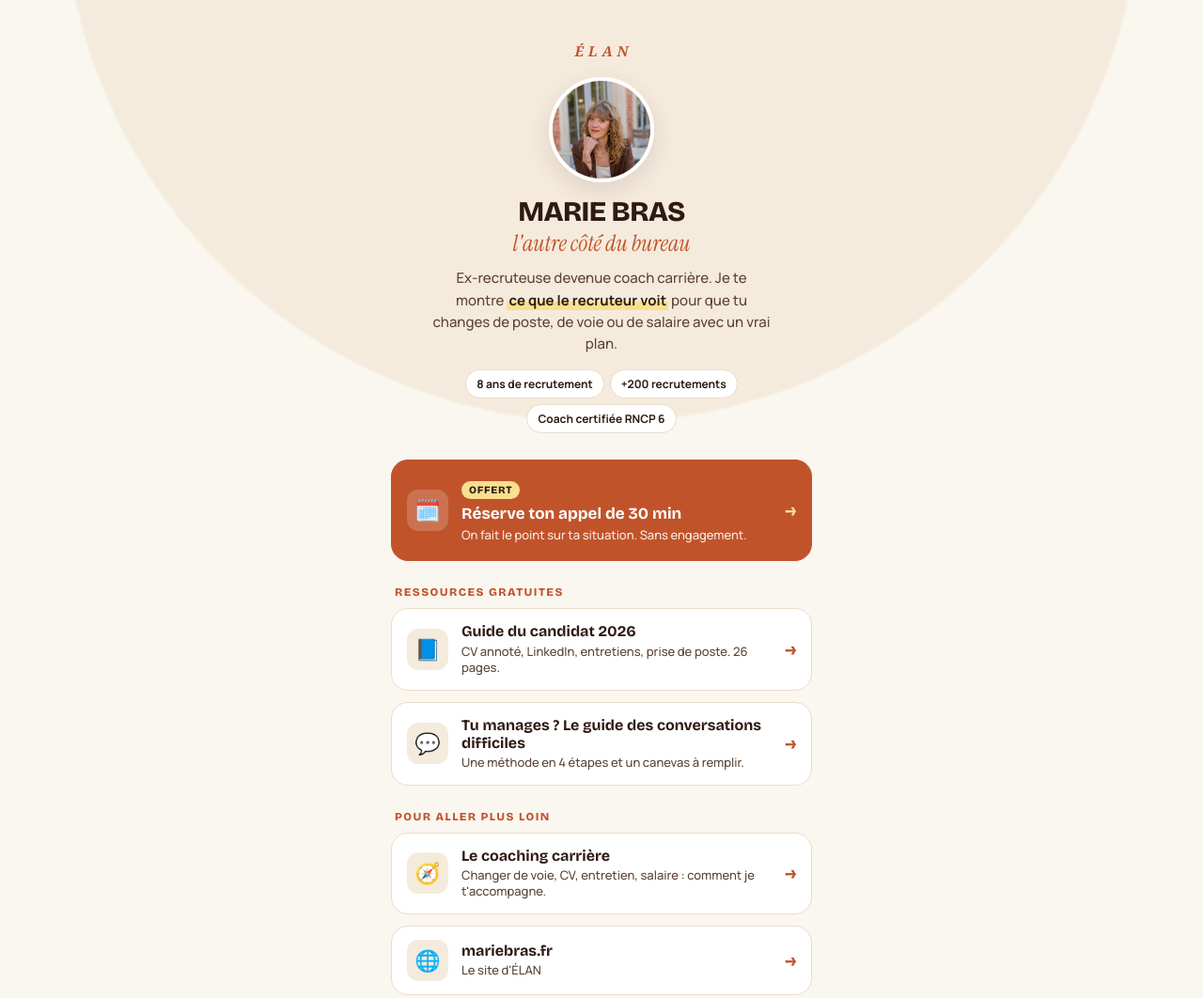
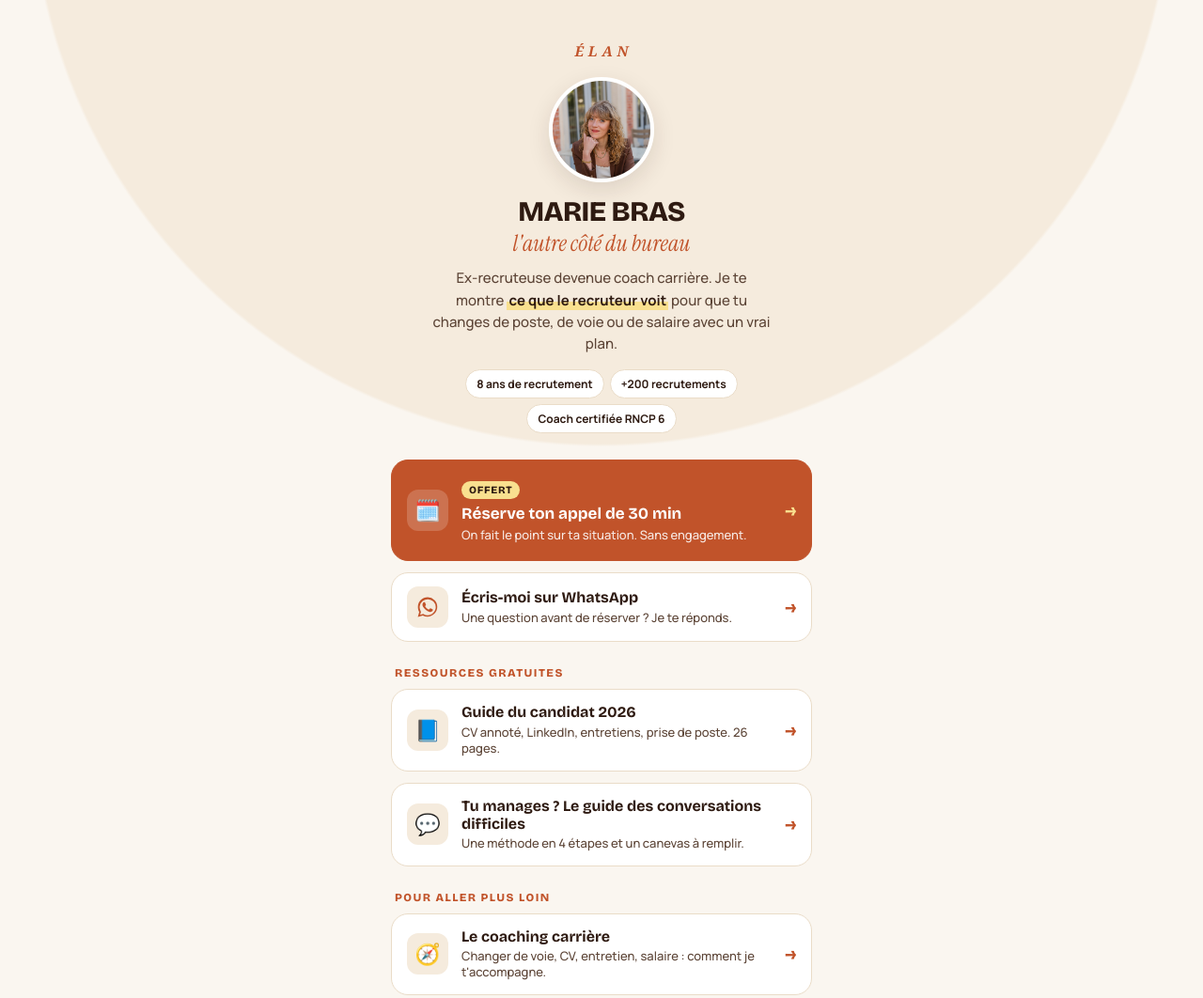
Before and after one commit to mariebrs08-1996/elan-site, a plain HTML site: page liens.html in a window 1280 px wide. Shown: the top 1062 px of the page at 94% size. Drawn offline with nearby package versions, Linux system fonts and the light colour scheme; a web font is replaced by a local one.

Commit message:
Page de liens : bouton WhatsApp

```diff
--- a/liens.html
+++ b/liens.html
@@ -56,6 +56,7 @@ h1{font-family:var(--title);font-weight:800;font-size:30px;letter-spacing:-.02em
 .link.main .txt b{font-size:17px}
 .link.main .txt small{color:rgba(255,255,255,.88)}
 .link.main .arrow{color:var(--honey)}
+.link.wa .ico svg{width:22px;height:22px;fill:var(--terra)}
 .badge{display:inline-block;font-family:var(--title);font-size:11px;font-weight:800;letter-spacing:.06em;text-transform:uppercase;background:var(--honey);color:var(--cacao);border-radius:999px;padding:3px 8px;margin-bottom:6px}
 
 .label{align-self:flex-start;font-family:var(--title);font-weight:800;font-size:12px;letter-spacing:.12em;text-transform:uppercase;color:var(--terra);margin:14px 0 -2px 4px}
@@ -85,6 +86,12 @@ footer .logo{display:block;margin-bottom:6px;font-size:13px}
     <a class="link main" href="https://calendly.com/elan-by-marie-bras/30min" target="_blank" rel="noopener">
       <span class="ico" aria-hidden="true">🗓️</span>
       <span class="txt"><span class="badge">Offert</span><b>Réserve ton appel de 30&nbsp;min</b><small>On fait le point sur ta situation. Sans engagement.</small></span>
+      <span class="arrow" aria-hidden="true">→</span>
+    </a>
+
+    <a class="link wa" href="https://wa.me/33601311465?text=Bonjour%20Marie%2C%20je%20viens%20de%20ta%20page%20de%20liens%20et%20j%27aimerais%20en%20savoir%20plus%20sur%20ton%20accompagnement." target="_blank" rel="noopener">
+      <span class="ico" aria-hidden="true"><svg viewBox="0 0 24 24"><path d="M17.47 14.38c-.3-.15-1.76-.87-2.03-.97-.27-.1-.47-.15-.67.15-.2.3-.77.97-.94 1.17-.17.2-.35.22-.64.07-.3-.15-1.26-.46-2.4-1.48-.89-.79-1.49-1.77-1.66-2.07-.17-.3-.02-.46.13-.61.13-.13.3-.35.45-.52.15-.17.2-.3.3-.5.1-.2.05-.37-.02-.52-.08-.15-.67-1.62-.92-2.22-.24-.58-.49-.5-.67-.51h-.57c-.2 0-.52.07-.79.37-.27.3-1.04 1.02-1.04 2.48s1.07 2.88 1.21 3.08c.15.2 2.1 3.2 5.08 4.49.71.31 1.26.49 1.69.63.71.23 1.36.2 1.87.12.57-.09 1.76-.72 2-1.41.25-.7.25-1.29.17-1.41-.07-.13-.27-.2-.57-.35zM12.05 21.5h-.01a9.4 9.4 0 0 1-4.8-1.32l-.34-.2-3.57.94.95-3.48-.22-.36a9.43 9.43 0 0 1 14.61-11.63 9.36 9.36 0 0 1 2.76 6.66c0 5.2-4.23 9.4-9.43 9.4zM20.08 4.0A11.27 11.27 0 0 0 12.05.67C5.8.67.72 5.74.72 12c0 2 .52 3.95 1.52 5.67L.62 23.33l5.8-1.52a11.3 11.3 0 0 0 5.42 1.38h.01c6.25 0 11.33-5.08 11.33-11.33 0-3.03-1.18-5.87-3.32-8.01z"/></svg></span>
+      <span class="txt"><b>Écris-moi sur WhatsApp</b><small>Une question avant de réserver ? Je te réponds.</small></span>
       <span class="arrow" aria-hidden="true">→</span>
     </a>
 
```
